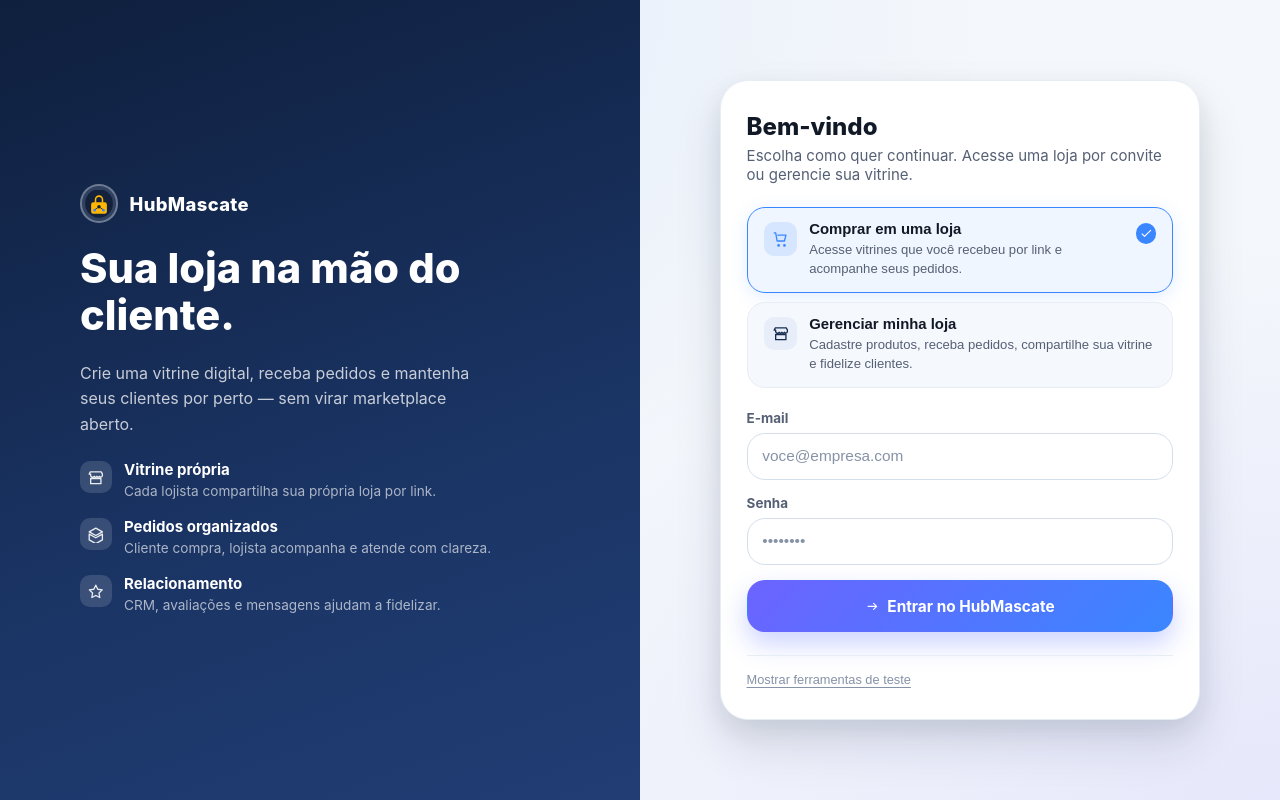
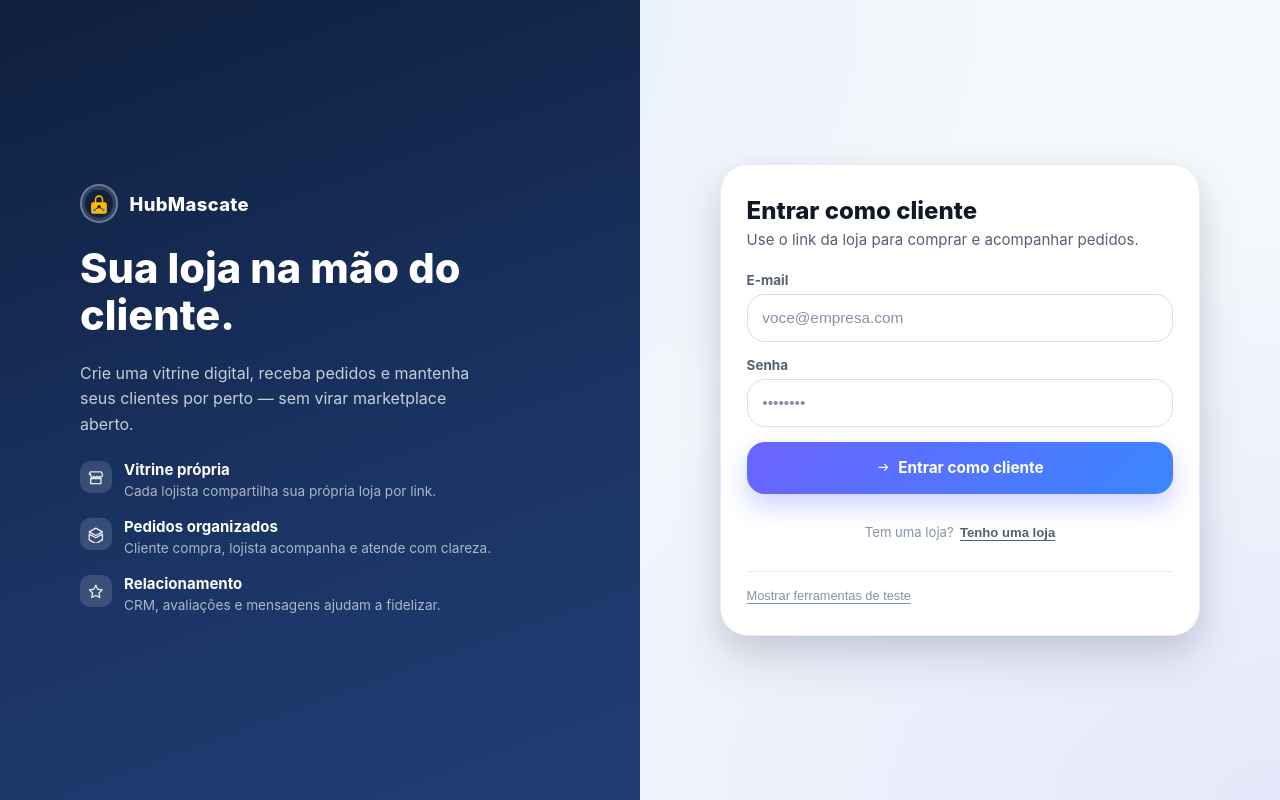
Before and after one commit to lucascamilo560-wq/Plataforma-multi-lojas, a React (Vite) app: page /login in a window 1280 px wide. Built offline with nearby package versions, Linux system fonts and the light colour scheme.

Commit message:
feat: PR #58 — login cliente-first, lojista como entrada secundária
Agent-Logs-Url: https://github.com/lucascamilo560-wq/Plataforma-multi-lojas/sessions/fb64e050-9d0b-4da1-82d3-b1de10b470f3

Co-authored-by: lucascamilo560-wq <251760299+lucascamilo560-wq@users.noreply.github.com>

```diff
--- a/src/features/auth/LoginPage.tsx
+++ b/src/features/auth/LoginPage.tsx
@@ -17,23 +17,6 @@ import {
 import { APP_BRAND } from '../../config/brand'
 import type { PendingStoreInvite } from '../../services/mockData'
 import type { UserRole } from '../../types'
-
-const roleOptions: { key: UserRole; title: string; titleWithInvite: string; description: string; icon: 'cart' | 'storefront' }[] = [
-  {
-    key: 'customer',
-    title: 'Comprar em uma loja',
-    titleWithInvite: 'Entrar para ver a loja',
-    description: 'Acesse vitrines que você recebeu por link e acompanhe seus pedidos.',
-    icon: 'cart',
-  },
-  {
-    key: 'store_admin',
-    title: 'Gerenciar minha loja',
-    titleWithInvite: 'Tenho uma loja',
-    description: 'Cadastre produtos, receba pedidos, compartilhe sua vitrine e fidelize clientes.',
-    icon: 'storefront',
-  },
-]
 
 const valueProps = [
   {
@@ -216,37 +199,20 @@ export function LoginPage() {
           )}
 
           <div className="login-form-head">
-            <h2 className="login-form-title">{pendingInvite ? `Bem-vindo à ${pendingInvite.storeName}` : 'Bem-vindo'}</h2>
+            <h2 className="login-form-title">
+              {selectedRole === 'store_admin'
+                ? 'Área do lojista'
+                : pendingInvite
+                  ? 'Acesse a loja'
+                  : 'Entrar como cliente'}
+            </h2>
             <p className="login-form-subtitle">
-              {pendingInvite
-                ? 'Entre para acessar a loja ou gerencie sua própria vitrine.'
-                : 'Escolha como quer continuar. Acesse uma loja por convite ou gerencie sua vitrine.'}
+              {selectedRole === 'store_admin'
+                ? 'Gerencie sua vitrine, produtos e pedidos.'
+                : pendingInvite
+                  ? `Entre para continuar com ${pendingInvite.storeName}.`
+                  : 'Use o link da loja para comprar e acompanhar pedidos.'}
             </p>
-          </div>
-
-          {/* Seleção de perfil */}
-          <div className="login-role-list">
-            {roleOptions.map((opt) => (
-              <button
-                key={opt.key}
-                type="button"
-                className={`login-role-card${selectedRole === opt.key ? ' login-role-card-active' : ''}`}
-                onClick={() => setSelectedRole(opt.key)}
-              >
-                <span className="login-role-icon">
-                  <Icon name={opt.icon} className="icon-md" />
-                </span>
-                <div className="login-role-text">
-                  <strong>{pendingInvite ? opt.titleWithInvite : opt.title}</strong>
-                  <p>{opt.description}</p>
-                </div>
-                {selectedRole === opt.key && (
-                  <span className="login-role-check">
-                    <Icon name="check" className="icon-sm" />
-                  </span>
-                )}
-              </button>
-            ))}
           </div>
 
           <form className="stack" onSubmit={handleSubmit}>
@@ -255,10 +221,38 @@ export function LoginPage() {
 
             <Button type="submit" variant="accent" size="lg">
               <Icon name="arrowRight" className="icon-sm" />
-              {pendingInvite && selectedRole === 'customer' ? `Entrar e ver ${pendingInvite.storeName}` : `Entrar no ${APP_BRAND.name}`}
+              {selectedRole === 'store_admin'
+                ? 'Entrar como lojista'
+                : pendingInvite
+                  ? `Entrar e ver ${pendingInvite.storeName}`
+                  : 'Entrar como cliente'}
             </Button>
             {errorMessage && <p className="error-text">{errorMessage}</p>}
           </form>
+
+          {/* Entrada secundária — lojista */}
+          {selectedRole === 'customer' ? (
+            <div className="login-seller-cta">
+              <span className="login-seller-cta-label">Tem uma loja?</span>
+              <button
+                type="button"
+                className="login-seller-cta-btn"
+                onClick={() => setSelectedRole('store_admin')}
+              >
+                Tenho uma loja
+              </button>
+            </div>
+          ) : (
+            <div className="login-seller-cta">
+              <button
+                type="button"
+                className="login-seller-cta-btn"
+                onClick={() => setSelectedRole('customer')}
+              >
+                ← Voltar para cliente
+              </button>
+            </div>
+          )}
 
           {pendingInvite && (
             <button type="button" className="login-invite-dismiss" onClick={handleClearInvite}>
@@ -280,13 +274,12 @@ export function LoginPage() {
               <div className="login-demo-panel stack" style={{ gap: '0.8rem' }}>
                 <p className="login-demo-section-title">Fluxo recomendado de teste</p>
                 <ol style={{ gap: '0.35rem', paddingLeft: '1.2rem', margin: 0, display: 'flex', flexDirection: 'column' }}>
-                  <li>Entre como <strong>Lojista</strong></li>
+                  <li>Entre como lojista pelo link <strong>"Tenho uma loja"</strong></li>
                   <li>Crie uma loja em <em>Criar loja</em></li>
                   <li>Vá em <em>Minha Vitrine</em> e copie o link público</li>
                   <li>Volte ao login (sair pelo menu)</li>
-                  <li>Entre como <strong>Cliente</strong></li>
-                  <li>Cole o link da loja no campo de entrada</li>
-                  <li>Acesse e siga a loja</li>
+                  <li><strong>Cliente é o fluxo principal</strong> — use o link da loja para entrar</li>
+                  <li>Acesse e siga a loja pelo convite</li>
                 </ol>
                 <p className="muted" style={{ fontSize: '0.78rem' }}>
                   Clientes sem convite não veem lojas automaticamente — precisam do link do lojista.
@@ -306,6 +299,9 @@ export function LoginPage() {
                 </div>
 
                 <p className="login-demo-section-title" style={{ marginTop: '0.4rem' }}>Acesso interno</p>
+                <p className="muted" style={{ fontSize: '0.78rem' }}>
+                  Super Admin permanece em acesso interno — não é fluxo público.
+                </p>
                 <Button
                   variant="ghost"
                   size="md"
--- a/src/styles/theme.css
+++ b/src/styles/theme.css
@@ -912,6 +912,36 @@ img {
 
 .login-invite-dismiss:hover {
   color: var(--text-secondary);
+}
+
+/* Secondary seller CTA */
+.login-seller-cta {
+  display: flex;
+  align-items: center;
+  justify-content: center;
+  gap: 0.4rem;
+  padding: 0.5rem 0;
+}
+
+.login-seller-cta-label {
+  font-size: 0.82rem;
+  color: var(--text-muted);
+}
+
+.login-seller-cta-btn {
+  background: none;
+  border: none;
+  cursor: pointer;
+  font-size: 0.82rem;
+  color: var(--text-secondary);
+  padding: 0;
+  text-decoration: underline;
+  text-underline-offset: 3px;
+  font-weight: 600;
+}
+
+.login-seller-cta-btn:hover {
+  color: var(--text-primary);
 }
 
 /* Demo tools */
```
